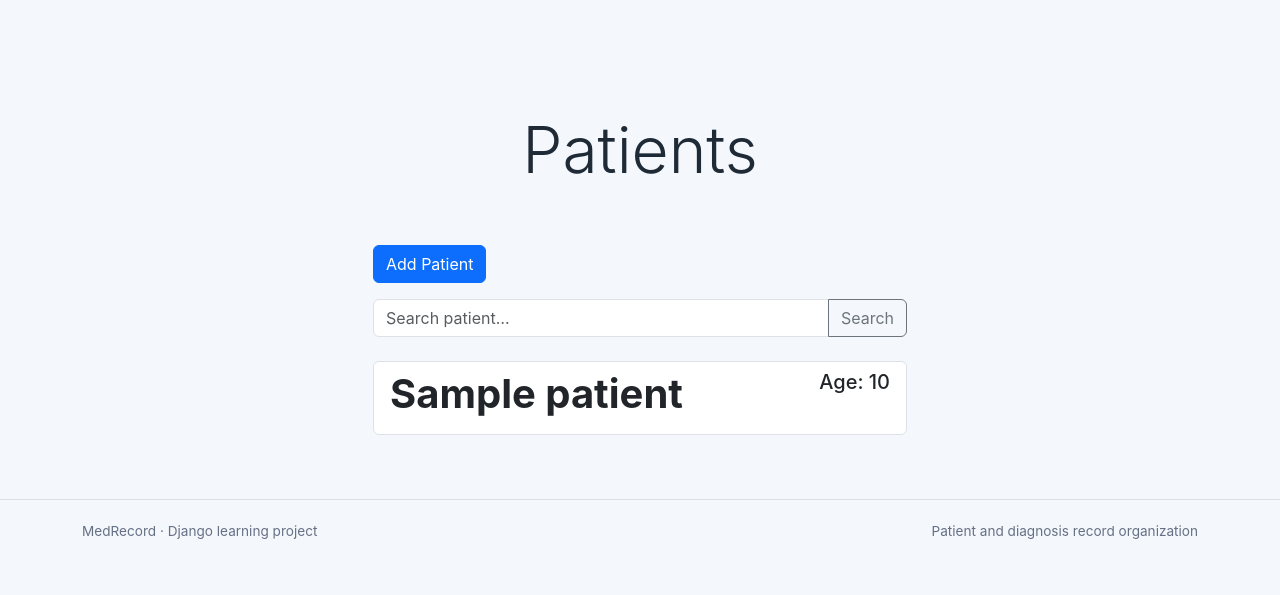
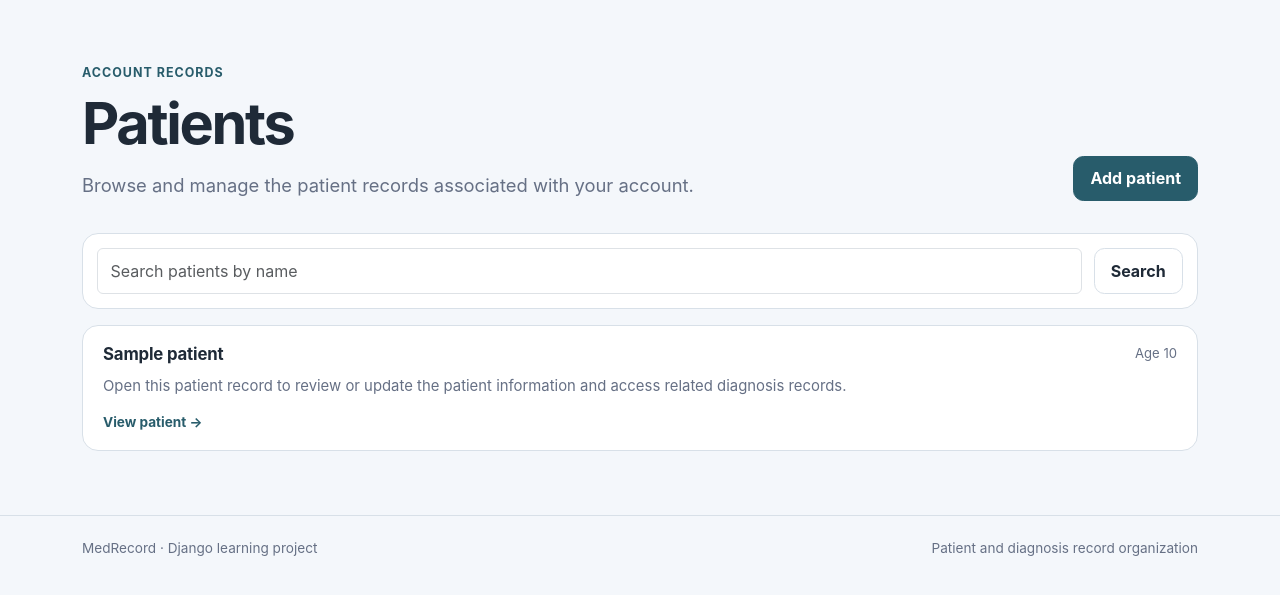
Before and after one commit to enrique28-ai/Medrecord, a Django app: page /patients/ in a window 1280 px wide. Shown: the part 71-666 px from the top of the page. Run offline with Django 5.2, Linux system fonts and the light colour scheme; a user stored in the database is signed in; tables that the repository leaves empty hold one stand-in row (values such as "Sample post").

Commit message:
style: improve patient index

```diff
--- a/medregister/templates/patients.html
+++ b/medregister/templates/patients.html
@@ -1,32 +1,41 @@
 {% extends 'base.html' %}
+{% block title %}Patients · MedRecord{% endblock %}
+{% block content %}
+<section>
+  <header class="page-header">
+    <div>
+      <p class="page-eyebrow">Account records</p>
+      <h1 class="page-title">Patients</h1>
+      <p class="page-subtitle">Browse and manage the patient records associated with your account.</p>
+    </div>
+    <div class="page-header__actions">
+      <a class="btn-medrecord" href="{% url 'create_patient' %}">Add patient</a>
+    </div>
+  </header>
 
-{% block content %}
-<main class="container">
-<div class="row">
-    <div class="col-md-6 offset-md-3">
-<h1 class="text-center display-3 py-5">Patients</h1>
-<a class="btn btn-primary mb-3" href="{% url 'create_patient' %}">
- Add Patient
-</a>
-<form method="get" action="{% url 'patients' %}" class="input-group mb-4">
-  <input type="text"
-         name="q"
-         value="{{ query }}"
-         class="form-control"
-         placeholder="Search patient…">
-  <button class="btn btn-outline-secondary" type="submit">Search</button>
+  <form method="get" action="{% url 'patients' %}" class="search-panel" role="search">
+    <input type="text" name="q" value="{{ query }}" class="form-control" placeholder="Search patients by name" aria-label="Search patients by name">
+    <button class="btn-outline-medrecord" type="submit">Search</button>
   </form>
-<ul class="list-group">
+
+  {% if patients %}
+    <div class="record-list">
       {% for patient in patients %}
-    <a class="list-group-item" href="{% url 'patient_detail' patient.id %}">
-        <header class="d-flex justify-content-between">
-            <h1 class="fw-bold">{{patient.name}}</h1>
-        <h5>Age: {{patient.age}}</h5>
-        </header>
+        <a class="record-card" href="{% url 'patient_detail' patient.id %}">
+          <div class="record-card__header">
+            <h2 class="record-card__title">{{ patient.name }}</h2>
+            <span class="record-card__meta">Age {{ patient.age }}</span>
+          </div>
+          <p class="record-card__description">Open this patient record to review or update the patient information and access related diagnosis records.</p>
+          <div class="record-card__footer">View patient →</div>
         </a>
       {% endfor %}
-</ul>
     </div>
+  {% else %}
+    <div class="empty-state">
+      <h2>No patients found</h2>
+      <p>{% if query %}Try a different search term or add a new patient record.{% else %}Add your first patient to begin organizing related records.{% endif %}</p>
     </div>
-</main>
+  {% endif %}
+</section>
 {% endblock %}
```
Lines whose indentation alone changed are shown as unchanged.
